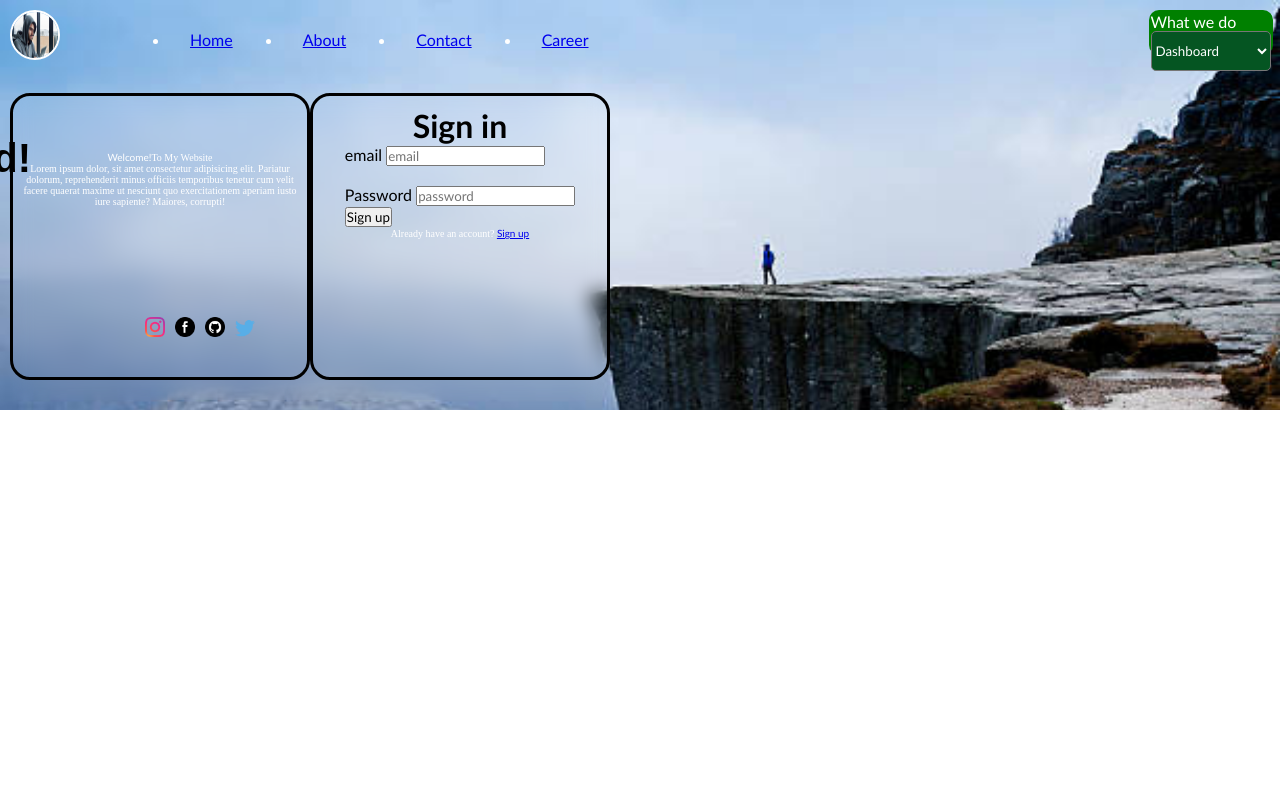
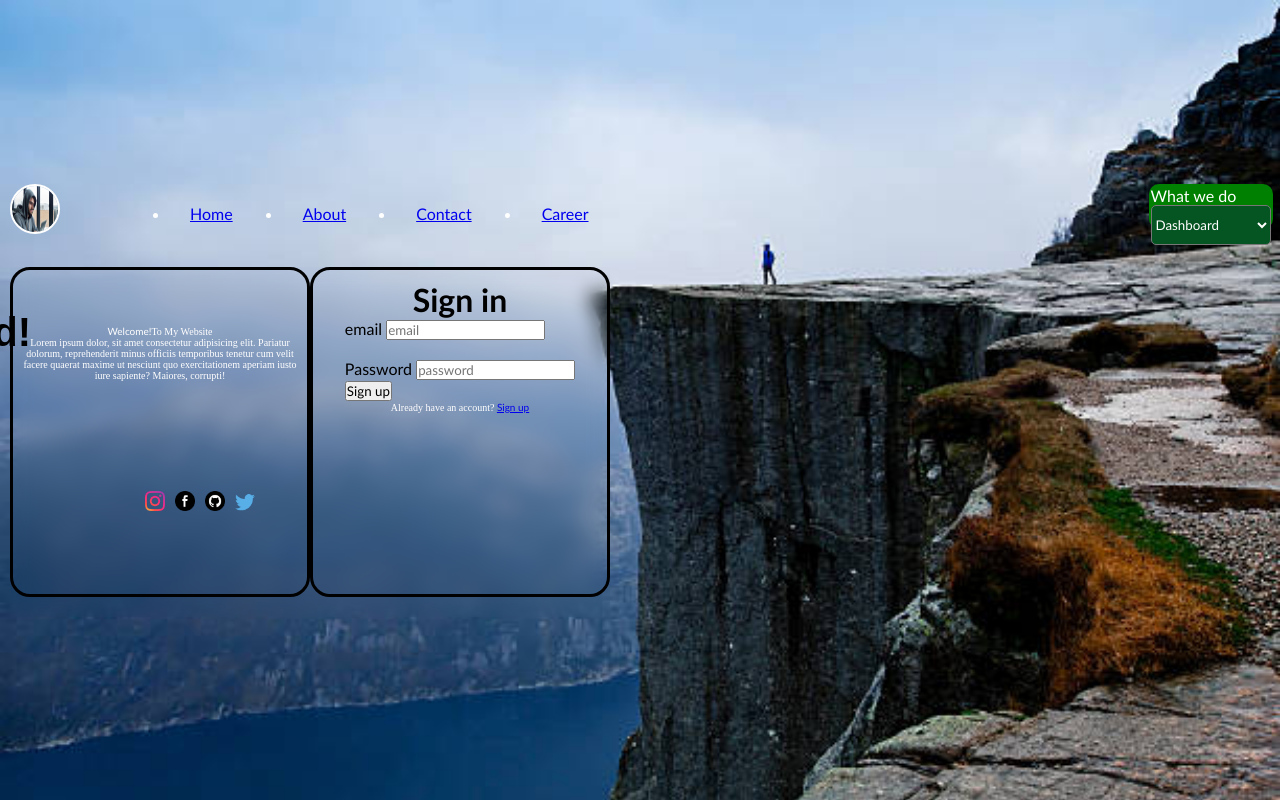
Before and after one commit to Kurtwelle/landinglogin, a plain HTML site: page index.html in a window 1280 px wide. Drawn offline with Linux system fonts and the light colour scheme.

Commit message:
continuation

```diff
--- a/style.css
+++ b/style.css
@@ -4,9 +4,14 @@
     padding: 0;
     font-family: 'Gill Sans', 'Gill Sans MT', Calibri, 'Trebuchet MS', sans-serif;
 }
+body{
+    margin: 0;
+    padding: 0;
+
+}
 .container{
     background: linear-gradient rgba( to top #fefefe, #000000, orange);
-    height: 500%;
+    height: 100vh;
     width: 100%;
     background-image: url(CLIFF.jpg);
     background-color: aqua;
@@ -83,11 +88,12 @@ nav ul li{
     background-size: cover;
     display:flex;
     backdrop-filter: blur(10px);
-    height: 100%;
+    height: 350px;
     width: 600px;
     /* color: #ffffff; */
     justify-content: center;
     align-content: center;
+
 }
 .topcontent{
     display: flex;
```
